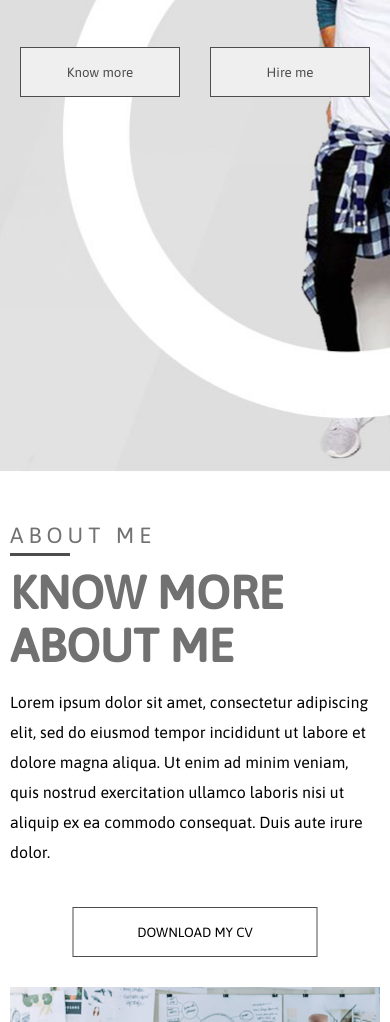
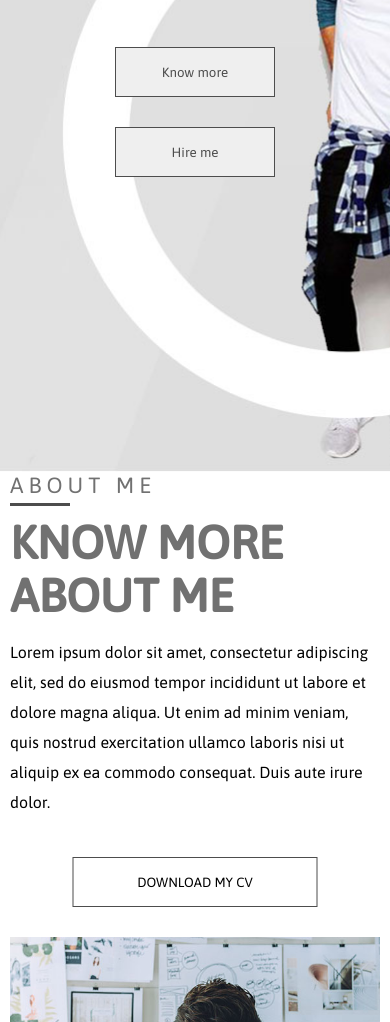
Before and after one commit to Chaplinskaya/NewYork-page, a plain HTML site: page index.html in a window 390 px wide. Shown: the part 278-1300 px from the top of the page. Drawn offline with nearby package versions, Linux system fonts and the light colour scheme.

Commit message:
edit button

```diff
--- a/css/style.css
+++ b/css/style.css
@@ -763,9 +763,31 @@ footer button {
 	}
 	.main__button {
 		padding-top: 50px;
+		display: block;
+	}
+	.main__button button {
+		display: block;
+		margin: 0 auto;
+	}
+	button.button_know {
+		margin-right: 0px;
+		margin: 0 auto;
+	}
+	button.button_hire {
+		margin: 0 auto;
+		margin-top: 30px;
+	}
+	button.button_know:hover,
+	button.button_hire:hover
+	 {
+		background-color: #fff;
+		border-color: #fff;
+	}
+	.button-2 div:nth-child(1) {
+		margin-right: 0px;
 	}
 	.about {
-		padding-top: 50px;
+		padding-top: 0px;
 	}
 	.about-me {
 		padding: 0 10px;
```
